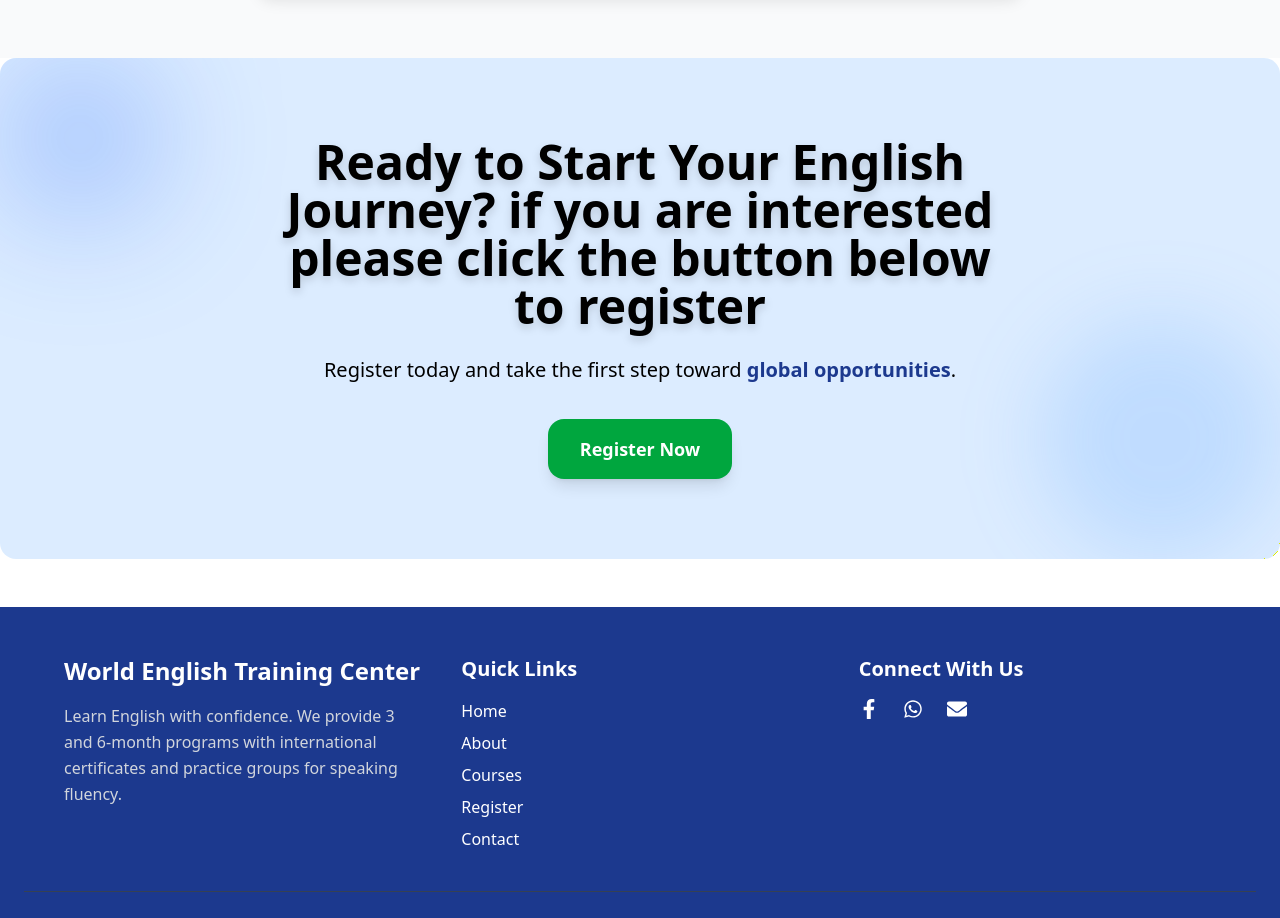
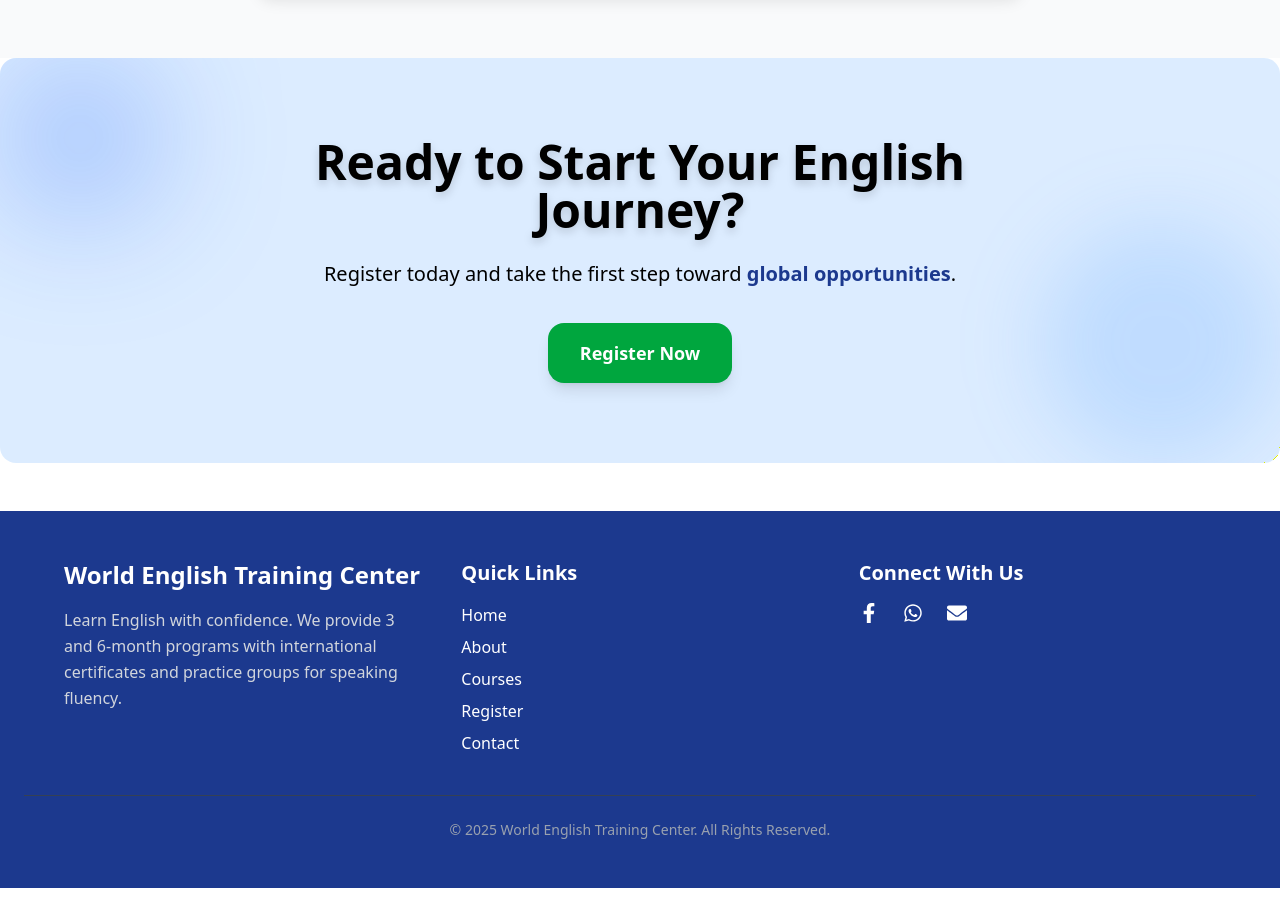
Before and after one commit to Abbaslewa/Login-Using-Next.js, a Next.js app: page /register in a window 1280 px wide. Shown: the part 900-1818 px from the top of the page. After the commit the page ends 1788 px from the top, so only its background shows below. Built offline with nearby package versions, Linux system fonts and the light colour scheme.

Commit message:
updating

```diff
--- a/app/register/page.tsx
+++ b/app/register/page.tsx
@@ -109,7 +109,6 @@ export default function Register() {
         <div className="relative max-w-2xl sm:max-w-3xl mx-auto px-4 sm:px-6">
           <h2 className="text-2xl sm:text-3xl md:text-5xl font-extrabold mb-6 drop-shadow-lg">
              Ready to Start Your English Journey?
-             if you are interested please click the button below to register
 
           </h2>
           <p className="mb-8 text-sm sm:text-base md:text-lg lg:text-xl  leading-relaxed">
```
